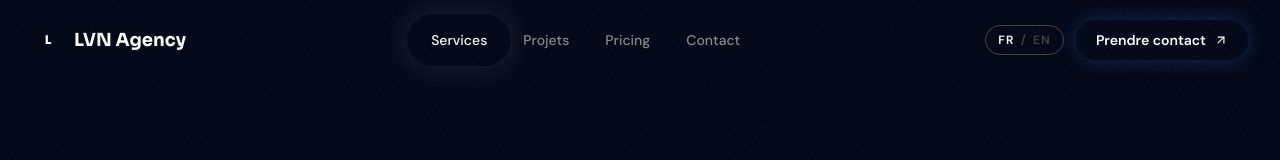
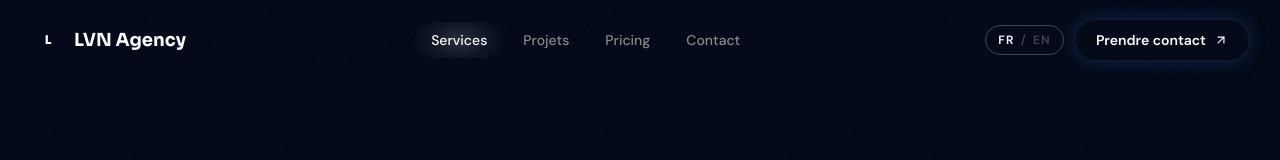
Before and after one commit to jahirlpro-fr/PORTFOLIO_LVN, a Next.js app: page / in a window 1280 px wide. Shown: the top 160 px of the page. Built offline with nearby package versions, Linux system fonts and the light colour scheme.

Commit message:
Edit /src/components/Navbar.tsx

```diff
--- a/src/components/Navbar.tsx
+++ b/src/components/Navbar.tsx
@@ -102,27 +102,27 @@ export function Navbar() {
                                         onMouseLeave={() => setHoveredLink(null)}
                                         className="relative px-4 py-2 text-sm font-medium rounded-full transition-colors duration-200"
                                     >
-                                        {/* Glow hover souris — lumière blanche diffuse, pas de bordure */}
+                                        {/* Lampe torche hover — lumière blanche chaude depuis le centre */}
                                         <motion.span
-                                            className="absolute -inset-2 rounded-full pointer-events-none"
+                                            className="absolute inset-0 rounded-full pointer-events-none"
                                             animate={{
                                                 opacity: isHovered ? 1 : 0,
-                                                boxShadow: isHovered
-                                                    ? "0 0 20px 6px rgba(255,255,255,0.08)"
-                                                    : "0 0 0px 0px rgba(255,255,255,0)",
+                                                background: isHovered
+                                                    ? "radial-gradient(ellipse 80% 120% at 50% 50%, rgba(255,255,255,0.18) 0%, rgba(255,255,255,0.06) 40%, transparent 75%)"
+                                                    : "radial-gradient(ellipse 80% 120% at 50% 50%, rgba(255,255,255,0) 0%, transparent 75%)",
                                             }}
                                             transition={{ duration: 0.25, ease: "easeInOut" }}
                                         />
-                                        {/* Glow actif scroll — lumière blanche diffuse */}
+                                        {/* Lampe torche actif scroll — même effet mais persistant */}
                                         <motion.span
-                                            className="absolute -inset-2 rounded-full pointer-events-none"
+                                            className="absolute inset-0 rounded-full pointer-events-none"
                                             animate={{
                                                 opacity: isActive ? 1 : 0,
-                                                boxShadow: isActive
-                                                    ? "0 0 22px 8px rgba(255,255,255,0.07)"
-                                                    : "0 0 0px 0px rgba(255,255,255,0)",
+                                                background: isActive
+                                                    ? "radial-gradient(ellipse 80% 120% at 50% 50%, rgba(255,255,255,0.15) 0%, rgba(255,255,255,0.05) 40%, transparent 75%)"
+                                                    : "radial-gradient(ellipse 80% 120% at 50% 50%, rgba(255,255,255,0) 0%, transparent 75%)",
                                             }}
-                                            transition={{ duration: 0.4, ease: "easeInOut" }}
+                                            transition={{ duration: 0.35, ease: "easeInOut" }}
                                         />
                                         {/* Texte */}
                                         <span className={`relative z-10 transition-colors duration-300 ${isActive
```
